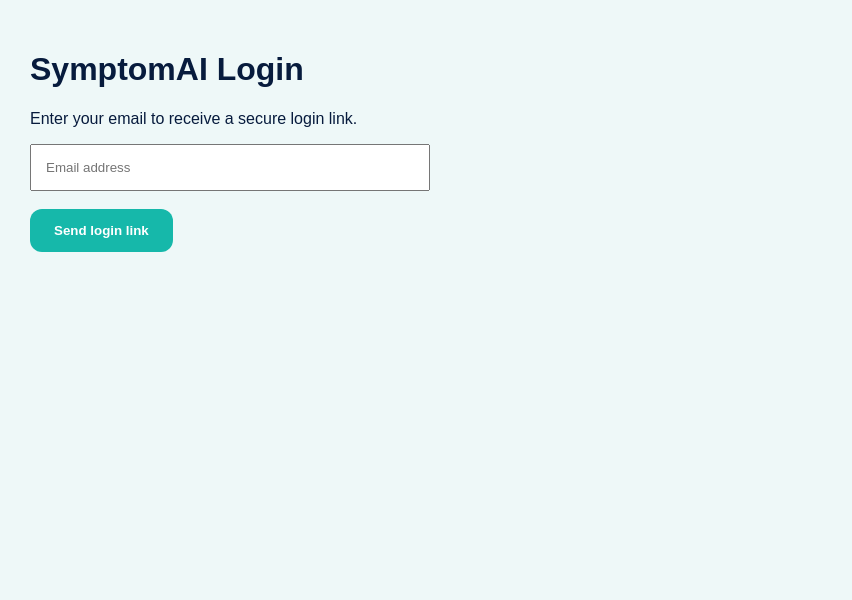
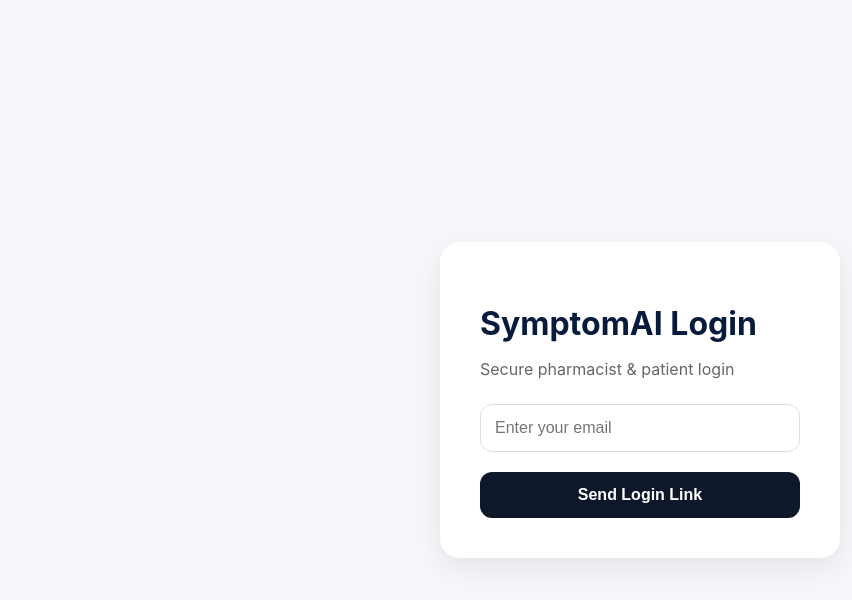
Before and after one commit to Siraajadams/symptomai, a Next.js app: page /login in a window 1280 px wide. Shown: the top 600 px of the page, without its empty margins (0-852 px from the left). Built offline with nearby package versions, Linux system fonts and the light colour scheme; no server answers.

Commit message:
Update page.tsx

```diff
--- a/app/login/page.tsx
+++ b/app/login/page.tsx
@@ -1,7 +1,7 @@
 "use client";
 
 import { useState } from "react";
-import { supabase } from "../lib/supabaseClient";
+import { supabase } from "@/app/lib/supabaseClient";
 
 export default function LoginPage() {
   const [email, setEmail] = useState("");
@@ -15,39 +15,97 @@
       },
     });
 
-    if (error) setMessage(error.message);
-    else setMessage("Check your email for the login link.");
+    if (error) {
+      setMessage(error.message);
+    } else {
+      setMessage("Check your email for the login link.");
+    }
   }
 
   return (
-    <main style={{ padding: 30, fontFamily: "Arial" }}>
-      <h1>SymptomAI Login</h1>
-      <p>Enter your email to receive a secure login link.</p>
+    <main
+      style={{
+        minHeight: "100vh",
+        display: "flex",
+        justifyContent: "center",
+        alignItems: "center",
+        background: "#f5f7fb",
+        padding: "20px",
+      }}
+    >
+      <div
+        style={{
+          background: "white",
+          padding: "40px",
+          borderRadius: "20px",
+          width: "100%",
+          maxWidth: "400px",
+          boxShadow: "0 10px 30px rgba(0,0,0,0.08)",
+        }}
+      >
+        <h1
+          style={{
+            fontSize: "32px",
+            fontWeight: "700",
+            marginBottom: "10px",
+          }}
+        >
+          SymptomAI Login
+        </h1>
+
+        <p
+          style={{
+            color: "#666",
+            marginBottom: "25px",
+          }}
+        >
+          Secure pharmacist & patient login
+        </p>
 
         <input
-        style={{ padding: 14, width: "100%", maxWidth: 400 }}
-        placeholder="Email address"
+          type="email"
+          placeholder="Enter your email"
           value={email}
           onChange={(e) => setEmail(e.target.value)}
+          style={{
+            width: "100%",
+            padding: "14px",
+            borderRadius: "12px",
+            border: "1px solid #ddd",
+            marginBottom: "20px",
+            fontSize: "16px",
+          }}
         />
-
-      <br /><br />
 
         <button
           onClick={login}
           style={{
-          padding: "14px 24px",
-          background: "#16b8aa",
+            width: "100%",
+            padding: "14px",
+            borderRadius: "12px",
+            border: "none",
+            background: "#0f172a",
             color: "white",
-          border: "none",
-          borderRadius: 12,
-          fontWeight: 700,
+            fontSize: "16px",
+            fontWeight: "600",
+            cursor: "pointer",
           }}
         >
-        Send login link
+          Send Login Link
         </button>
 
-      <p>{message}</p>
+        {message && (
+          <p
+            style={{
+              marginTop: "20px",
+              color: "#0f172a",
+              fontSize: "14px",
+            }}
+          >
+            {message}
+          </p>
+        )}
+      </div>
     </main>
   );
 }
```
Lines whose indentation alone changed are shown as unchanged.
